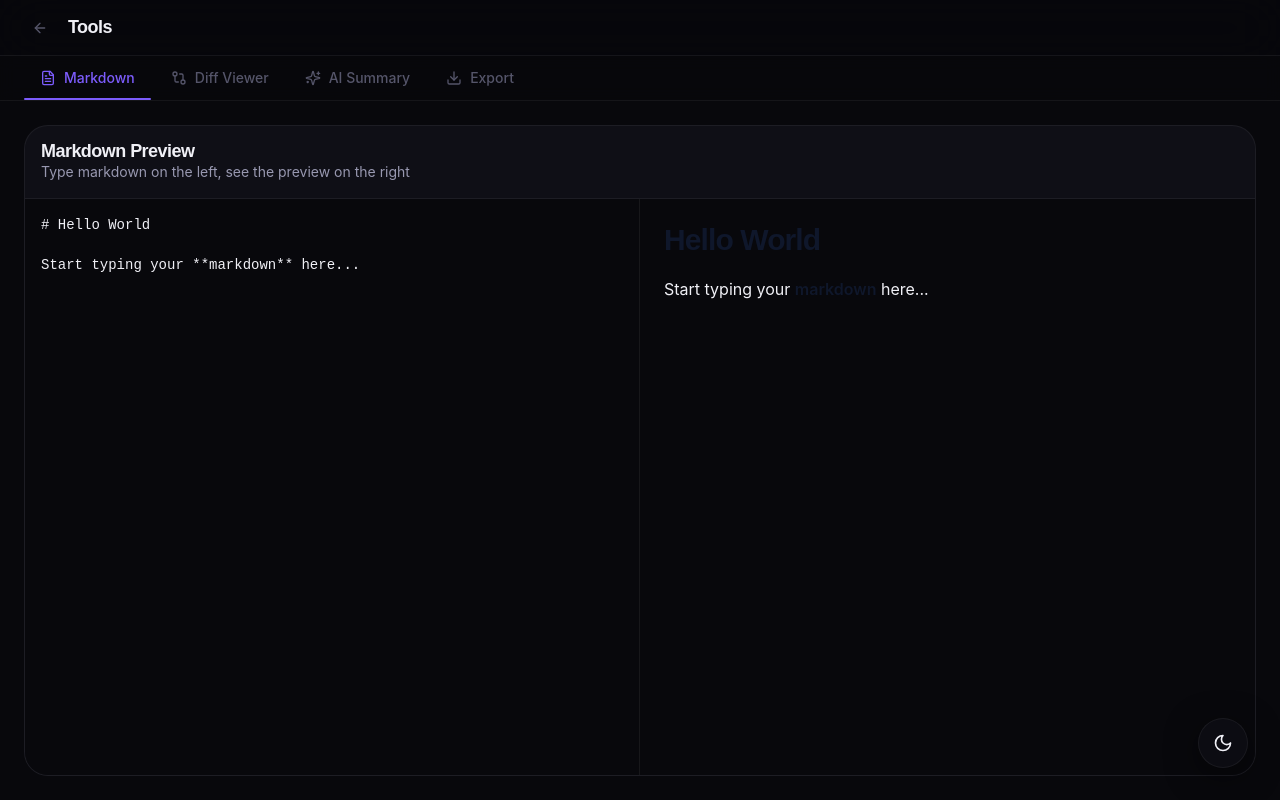
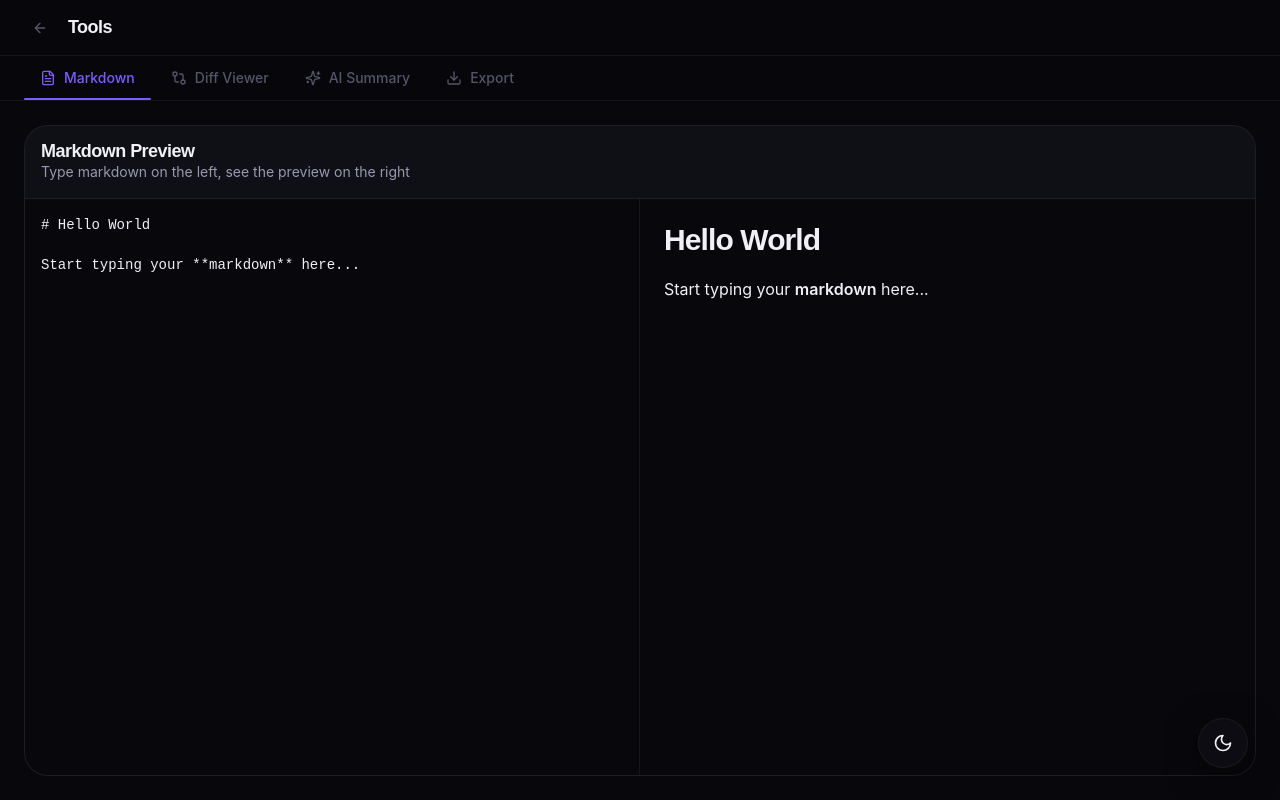
Before and after one commit to Jabirmahmud0/collabNote_client, a React (Vite) app: page /tools in a window 1280 px wide. Built offline with nearby package versions, Linux system fonts and the light colour scheme; no server answers; sample sign-in values are in the browser's storage.

Commit message:
Fix dark mode visibility, global prose styles, and production routing

```diff
--- a/src/components/tools/AISummarizer.jsx
+++ b/src/components/tools/AISummarizer.jsx
@@ -38,7 +38,7 @@ const AISummarizer = () => {
   return (
     <div className="flex-1 flex flex-col min-h-0">
       <div className="p-4 border-b border-border">
-        <h2 className="text-lg font-semibold text-primary">AI Summary</h2>
+        <h2 className="text-lg font-semibold text-text-primary">AI Summary</h2>
         <p className="text-sm text-text-secondary">
           Generate AI-powered summaries of your notes
         </p>
@@ -79,7 +79,7 @@ const AISummarizer = () => {
             <h3 className="text-sm font-medium text-text-secondary mb-2">
               Summary:
             </h3>
-            <div className="prose prose-sm dark:prose-invert max-w-none text-primary">
+            <div className="prose prose-sm dark:prose-invert max-w-none text-text-primary prose-headings:text-text-primary prose-strong:text-text-primary">
               {summary}
             </div>
           </div>
--- a/src/components/tools/MarkdownPreview.jsx
+++ b/src/components/tools/MarkdownPreview.jsx
@@ -14,7 +14,7 @@ const MarkdownPreview = () => {
   return (
     <div className="flex-1 flex flex-col min-h-0">
       <div className="p-4 border-b border-border">
-        <h2 className="text-lg font-semibold text-primary">Markdown Preview</h2>
+        <h2 className="text-lg font-semibold text-text-primary">Markdown Preview</h2>
         <p className="text-sm text-text-secondary">
           Type markdown on the left, see the preview on the right
         </p>
@@ -47,7 +47,7 @@ const MarkdownPreview = () => {
               prose-h1:text-3xl prose-h1:font-extrabold
               prose-h2:text-2xl prose-h2:font-bold prose-h2:mt-8
               prose-h3:text-xl prose-h3:font-semibold
-              prose-p:text-text-primary prose-p:leading-relaxed prose-p:mb-4
+              prose-p:leading-relaxed prose-p:mb-4
               prose-a:text-accent prose-a:no-underline hover:prose-a:underline
               prose-blockquote:border-l-4 prose-blockquote:border-accent prose-blockquote:bg-accent/5 prose-blockquote:py-1 prose-blockquote:px-4 prose-blockquote:rounded-r-lg prose-blockquote:italic
               prose-code:text-accent prose-code:bg-accent/10 prose-code:px-1.5 prose-code:py-0.5 prose-code:rounded-md prose-code:before:content-none prose-code:after:content-none
--- a/src/styles/globals.css
+++ b/src/styles/globals.css
@@ -399,6 +399,45 @@ h1, h2, h3, h4, h5, h6 {
   border-color: rgba(var(--accent-rgb), 0.3);
 }
 
+/* ─── Prose Overrides for Dark Mode ─── */
+.prose {
+  --tw-prose-body: var(--text-primary);
+  --tw-prose-headings: var(--text-primary);
+  --tw-prose-lead: var(--text-secondary);
+  --tw-prose-links: var(--accent);
+  --tw-prose-bold: var(--text-primary);
+  --tw-prose-counters: var(--text-secondary);
+  --tw-prose-bullets: var(--text-muted);
+  --tw-prose-hr: var(--border);
+  --tw-prose-quotes: var(--text-primary);
+  --tw-prose-quote-borders: var(--accent);
+  --tw-prose-captions: var(--text-secondary);
+  --tw-prose-code: var(--accent);
+  --tw-prose-pre-code: var(--text-primary);
+  --tw-prose-pre-bg: var(--bg-secondary);
+  --tw-prose-th-borders: var(--border);
+  --tw-prose-td-borders: var(--border);
+}
+
+[data-theme="dark"] .prose {
+  --tw-prose-invert-body: var(--text-primary);
+  --tw-prose-invert-headings: var(--text-primary);
+  --tw-prose-invert-lead: var(--text-secondary);
+  --tw-prose-invert-links: var(--accent);
+  --tw-prose-invert-bold: var(--text-primary);
+  --tw-prose-invert-counters: var(--text-secondary);
+  --tw-prose-invert-bullets: var(--text-muted);
+  --tw-prose-invert-hr: var(--border);
+  --tw-prose-invert-quotes: var(--text-primary);
+  --tw-prose-invert-quote-borders: var(--accent);
+  --tw-prose-invert-captions: var(--text-secondary);
+  --tw-prose-invert-code: var(--accent);
+  --tw-prose-invert-pre-code: var(--text-primary);
+  --tw-prose-invert-pre-bg: var(--bg-secondary);
+  --tw-prose-invert-th-borders: var(--border);
+  --tw-prose-invert-td-borders: var(--border);
+}
+
 /* section label */
 .section-label {
   font-size: 10px;
```
